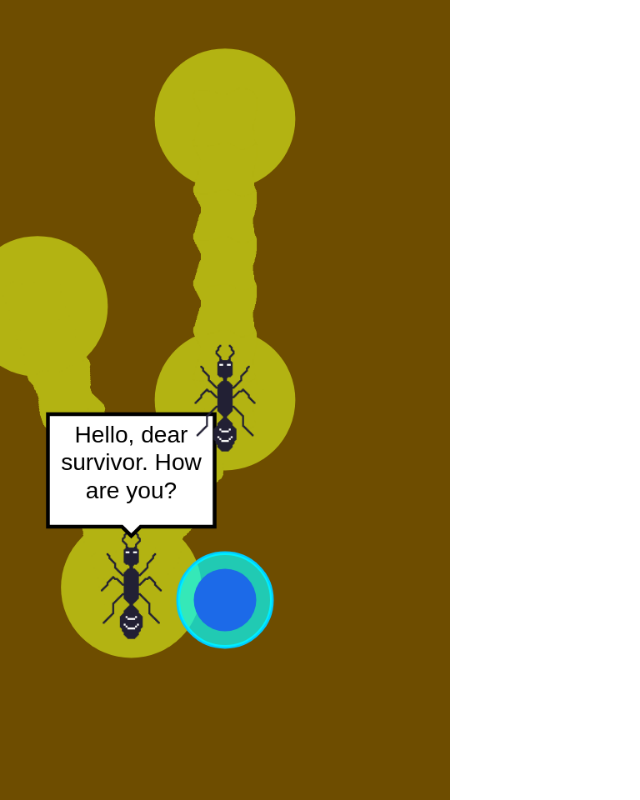
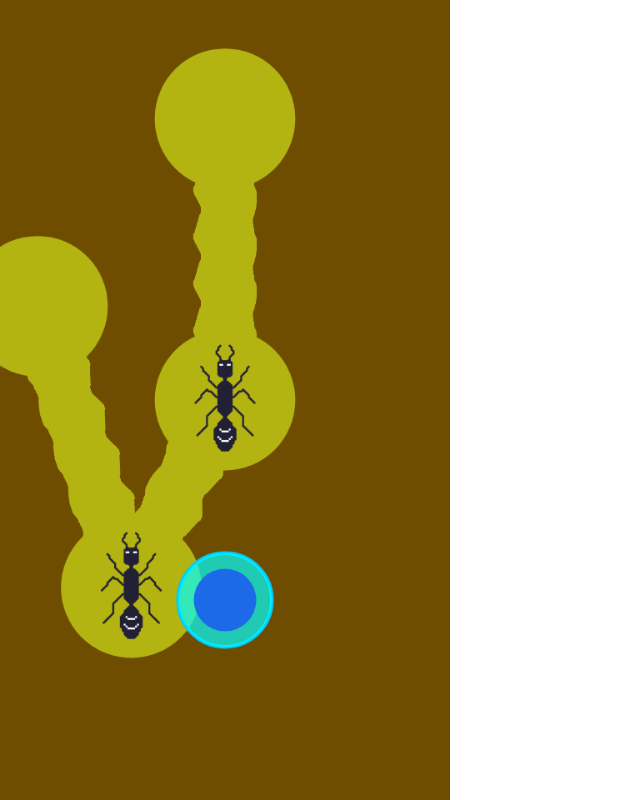
Before and after one commit to Cosmin765/society-game, a plain HTML site: page index.html in a window 1280 px wide. Shown: the whole page, without its empty margins (0-640 px from the left). Drawn offline with Linux system fonts and the light colour scheme.

Commit message:
implemented convex polygon collisions for the paths

```diff
--- a/Node.js
+++ b/Node.js
@@ -20,7 +20,7 @@ class Node
         ctx.restore();
     }
 
-    collided(pos)
+    contains(pos)
     {
         return this.pos.copy().sub(pos).dist() < this.w / 2;
     }
--- a/Npc.js
+++ b/Npc.js
@@ -3,7 +3,13 @@ class Npc extends Ant
     constructor(pos)
     {
         super(pos);
-        this.textBox = new TextBox("Hello, dear survivor. How are you?", 200);
+        const texts = [
+            "Hello, dear survivor. How are you?",
+            "Anyway, we don't have much time. We need to get out of here!",
+            "Let's go!!"
+        ];
+        this.textBox = new TextBox(texts, adapt(200));
+        this.activated = false;
     }
 
     update()
@@ -16,6 +22,23 @@ class Npc extends Ant
 
     }
 
+    activate()
+    {
+        if(!this.activated) {
+            this.textBox.visible = true;
+            this.textBox.reset();
+        }
+        this.activated = true;
+    }
+
+    deactivate()
+    {
+        if(this.activated) {
+            this.textBox.visible = false;
+        }
+        this.activated = false;
+    }
+
     renderCustom()
     {
         ctx.save();
--- /dev/null
+++ b/Path.js
@@ -0,0 +1,65 @@
+class Path
+{
+    constructor(node1, node2)
+    {
+        this.node1 = node1;
+        this.node2 = node2;
+        this.w = adapt(50);
+        this.v = this.node1.pos.copy().sub(this.node2.pos);
+        this.angle = this.v.angle() + Math.PI / 2;
+        this.dist = this.v.dist();
+        this.middle = this.node1.pos.copy().add(this.node2.pos).div(2);
+    }
+
+    render()
+    {
+        ctx.save();
+
+        ctx.translate(...this.middle); // translating to the middle
+        ctx.rotate(this.angle); // this is self-explainatory
+        ctx.translate(0, -this.dist / 2) // to center the whole path vertically
+        ctx.translate(-this.w * 3/4 , -this.w * 3/4); // to center the tile relatively
+
+        // draw the relative path
+        for(let i = 0; i <= this.dist; i += this.w)
+            ctx.drawImage(textures.path, 0, i, this.w * 3/2, this.w * 3/2);
+
+        ctx.restore();
+    }
+
+    contains(pos)
+    {
+        const height = this.dist + this.w;
+        const rot = getRot(this.angle);
+        const verts = [
+            [-this.w / 2, -height / 2],
+            [ this.w / 2, -height / 2],
+            [ this.w / 2,  height / 2],
+            [-this.w / 2,  height / 2]
+        ].map(arr => new Vec2(...arr).multMat(rot).add(this.middle));
+
+        const edges = [];
+        for(let i = 0; i < verts.length; ++i)
+        {
+            const v1 = verts[i], v2 = verts[(i + 1) % verts.length];
+            edges.push(v1.copy().sub(v2).normalize());
+        }
+
+        for(const edge of edges)
+        {
+            const projection = verts.map(v => v.dot(edge));
+            const posPoint = pos.dot(edge);
+            const interval = [Infinity, -Infinity];
+
+            for(const point of projection)
+            {
+                if(point < interval[0]) interval[0] = point;
+                if(point > interval[1]) interval[1] = point;
+            }
+
+            if(!(posPoint > interval[0] && posPoint < interval[1]))
+                return false;
+        }
+        return true;
+    }
+}
--- a/Player.js
+++ b/Player.js
@@ -23,48 +23,27 @@ class Player extends Ant
             this.setAnim(textures.ant.idle);
         }
 
-        // finding whether or not I'm outside the nodes
-        this.strict = true;
-        for(const node of terrain.nodes)
+        let shouldMove = false;
+        const nextPos = this.pos.copy().add(vel);
+        for(const elem of [...terrain.paths, ...terrain.nodes])
         {
-            if(node.collided(this.pos)) {
-                this.available = [ node.id ];
-                for(let i = 0; i < terrain.nodes.length; ++i)
-                    if(terrain.matrix[node.id][i])
-                        this.available.push(i);
-
-                this.nodeId = node.id;
-                this.strict = false;
+            if(elem.contains(nextPos)) {
+                shouldMove = true;
                 break;
             }
         }
-        if(this.strict && this.nodeId !== -1) {
-            this.available = [ this.nodeId, this.nextNodeId ];
-            this.nodeId = -1;
+
+        if(shouldMove) {
+            this.pos = nextPos;
         }
 
-        if(this.strict) {
-            if(this.nextNodeId !== -1 && vel.dist()) {
-                const fixedVel = terrain.nodes[this.nextNodeId].pos.copy().sub(this.pos).normalize().mult(2);
-                const angle = fixedVel.angle() + Math.PI / 2;
-
-                if(Math.abs(this.angle - angle) < 0.6)
-                    this.pos.add(fixedVel.modify(adapt));
-            }
-        } else {
-            this.pos.add(vel.modify(adapt));
-        }
-
-        // finding the next node
-        for(const node of terrain.nodes)
+        for(const npc of npcs)
         {
-            const angle = node.pos.copy().sub(this.pos).angle() + Math.PI / 2;
-
-            if(Math.abs(this.angle - angle) < 0.8 && this.available.includes(node.id) && node.id != this.nodeId) {
-                this.nextNodeId = node.id;
+            if(npc.pos.copy().sub(this.pos).dist() < adapt(50)) {
+                npc.activate();
+            } else {
+                npc.deactivate();
             }
         }
     }
-
-
 }
--- a/Terrain.js
+++ b/Terrain.js
@@ -9,28 +9,14 @@ class Terrain
 
         for(const [i, j] of pairs)
             this.matrix[i][j] = this.matrix[j][i] = 1;
+
+        this.initPaths();
     }
 
-    drawPath(i, j) {
-        const node1 = this.nodes[i];
-        const node2 = this.nodes[j];
-        const w = adapt(50);
-        const v = node1.pos.copy().sub(node2.pos);
-
-        ctx.save();
-
-        ctx.translate(...node1.pos.copy().add(node2.pos).div(2)); // translating to the middle
-        ctx.rotate(v.angle() + Math.PI / 2); // this is self-explainatory
-        ctx.translate(0, -v.dist() / 2) // to center the whole path vertically
-        ctx.translate(-w * 3/4 , -w * 3/4); // to center the tile relatively
-
-        // draw the relative path
-        for(let i = 0; i <= v.dist(); i += w)
-        {
-            ctx.drawImage(textures.path, 0, i, w * 3/2, w * 3/2);
-        }
-
-        ctx.restore();
+    initPaths()
+    {
+        for(const [i, j] of this.pairs)
+            this.paths.push(new Path(this.nodes[i], this.nodes[j]));
     }
 
     render()
@@ -40,8 +26,8 @@ class Terrain
         for(const node of this.nodes)
             node.render();
 
-        for(const [i, j] of this.pairs)
-            this.drawPath(i, j);
+        for(const path of this.paths)
+            path.render();
 
         ctx.restore();
     }
--- a/TextBox.js
+++ b/TextBox.js
@@ -1,34 +1,59 @@
 class TextBox
 {
-    constructor(text = "", width = adapt(150))
+    constructor(texts = [""], width = adapt(150))
     {
-        this.text = text;
+        this.texts = texts;
         this.currText = "";
         this.acc = 0;
         this.index = 0;
-        this.fontSize = adapt(25);
-        this.textHeight = adapt(30);
+        this.textsIndex = 0;
+        this.text = this.texts[this.textsIndex];
+        this.fontSize = adapt(30);
+        this.visible = false;
+        this.frozen = false;
 
         this.size = new Vec2(width, 0);
+    }
 
+    reset()
+    {
+        this.acc = this.index = 0;
+        this.currText = "";
+        this.updateSize();
+    }
+
+    updateSize()
+    {
+        const lines = this.getLines(adapt(this.size.x));
+        this.size.y = this.fontSize * lines.length + this.fontSize;
     }
 
     update()
     {
+        if(!this.visible || this.frozen)
+            return;
+
         if(this.index < this.text.length)
         {
             this.acc++;
             if(this.acc % 4 === 0) {
                 this.acc = 0;
                 this.currText += this.text[this.index++];
-                const lines = this.getLines(adapt(this.size.x));
-                this.size.y = this.textHeight * lines.length + this.textHeight;
+                this.updateSize();
             }
+        } else if(this.textsIndex < this.texts.length - 1) {
+            this.frozen = true;
+            setTimeout(() => {
+                this.reset();
+                this.textsIndex++;
+                this.text = this.texts[this.textsIndex];
+                this.frozen = false;
+            }, 1000);
         }
     }
 
     getLines(maxWidth) {
-        ctx.font = `${this.fontSize}px Arial`;
+        ctx.font = `${this.fontSize}px VT323`;
         const words = this.currText.split(" ");
         const lines = [];
         let currentLine = words[0];
@@ -54,14 +79,15 @@ class TextBox
         ctx.fillStyle = "white";
         ctx.translate(...this.size.copy().div(-2));
         ctx.beginPath();
-        ctx.moveTo(0, 0);
-        ctx.lineTo(this.size.x, 0);
-        ctx.lineTo(...this.size);
+        const pad = adapt(10);
+        ctx.moveTo(-pad, 0);
+        ctx.lineTo(this.size.x + pad, 0);
+        ctx.lineTo(this.size.x + pad, this.size.y);
         ctx.lineTo(this.size.x / 2 + adapt(10), this.size.y);
         ctx.lineTo(this.size.x / 2, this.size.y + adapt(10));
         ctx.lineTo(this.size.x / 2 - adapt(10), this.size.y);
-        ctx.lineTo(0, this.size.y);
-        ctx.lineTo(0, 0);
+        ctx.lineTo(-pad, this.size.y);
+        ctx.lineTo(-pad, 0);
         ctx.closePath();
         ctx.fill();
         ctx.stroke();
@@ -71,18 +97,21 @@ class TextBox
 
     render()
     {
+        if(!this.visible)
+            return;
+
         ctx.save();
         ctx.translate(0, -this.size.y / 2);
         this.renderPanel();
-        ctx.translate(0, -this.size.y / 2 + this.textHeight);
+        ctx.translate(0, -this.size.y / 2 + this.fontSize);
 
         ctx.textAlign = "center";
         ctx.fillStyle = "black";
-        ctx.font = `${this.fontSize}px Arial`;
+        ctx.font = `${this.fontSize}px VT323`;
         const lines = this.getLines(adapt(this.size.x));
         for(let i = 0; i < lines.length; ++i)
         {
-            ctx.fillText(lines[i], 0, i * this.textHeight);
+            ctx.fillText(lines[i], 0, i * this.fontSize);
         }
         ctx.restore();
     }
--- a/Vec2.js
+++ b/Vec2.js
@@ -57,12 +57,10 @@ class Vec2
     {
       const norm = this.copy().normalize();
       const dot = norm.dot(v);
-      const aMod = norm.dist();
-      const bMod = v.dist();
 
       const fact = (norm.y > 0 ? 1 : -1);
 
-      return fact * Math.acos(dot) / (aMod * bMod);
+      return fact * Math.acos(dot / norm.dist() * v.dist());
     }
 
     limit(r)
--- a/index.html
+++ b/index.html
@@ -6,6 +6,8 @@
     <meta name="viewport" content="width=device-width, initial-scale=1.0, user-scalable=no">
     <link rel="stylesheet" href="main.css">
     <title>That's life</title>
+    <link rel="preconnect" href="https://fonts.gstatic.com">
+    <link href="https://fonts.googleapis.com/css2?family=VT323&display=swap" rel="stylesheet">
 </head>
 <body>
     <canvas id="c"></canvas>
@@ -14,6 +16,7 @@
     <script src="Interactive.js"></script>
     <script src="Joystick.js"></script>
     <script src="Node.js"></script>
+    <script src="Path.js"></script>
     <script src="Terrain.js"></script>
     <script src="TextBox.js"></script>
     <script src="Ant.js"></script>
--- a/main.js
+++ b/main.js
@@ -119,6 +119,14 @@ function render()
     window.requestAnimationFrame(render);
 }
 
+function getRot(a)
+{
+    return [
+        [ Math.cos(a), -Math.sin(a) ],
+        [ Math.sin(a),  Math.cos(a) ]
+    ];
+}
+
 function setupEvents()
 {
     addEventListener("touchstart", e => {
```
